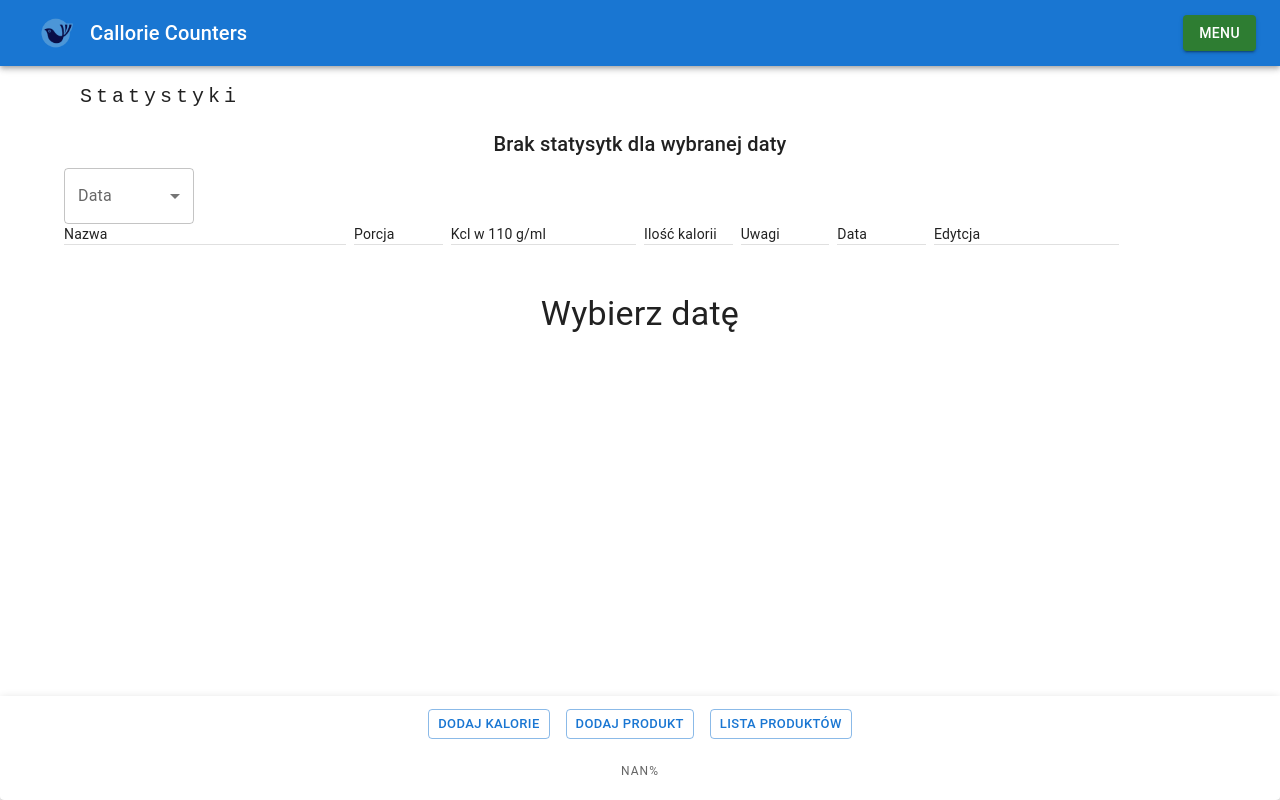
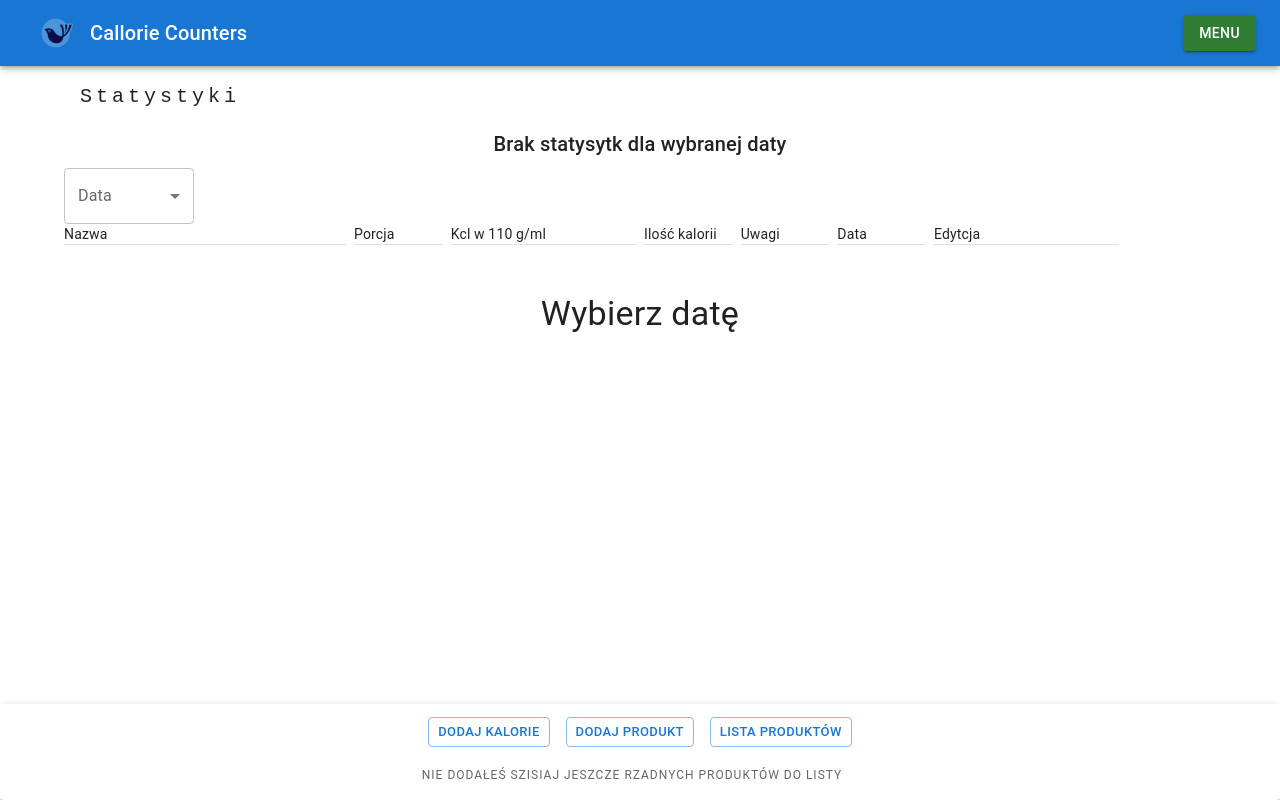
Before and after one commit to DominikPro/Counting-Calories-MERN-App, a React (Create React App) app: page /statistic in a window 1280 px wide. Built offline with nearby package versions, Linux system fonts and the light colour scheme.

Commit message:
Component rendering condition changed - CircularProgressCalorie. The indicator displayed at an unsuitable moment.

```diff
--- a/src/Components/CircularProgressCalorie/CircularProgressCalorie.jsx
+++ b/src/Components/CircularProgressCalorie/CircularProgressCalorie.jsx
@@ -15,6 +15,8 @@ function CircularProgressCalorie({ usedCalorieInPercent }) {
 	const [message2, setMessage2] = useState("");
 
 	useEffect(() => {
+		console.log(typeof usedCalorieInPercent);
+		console.log(usedCalorieInPercent);
 		if (usedCalorieInPercent === 0) {
 			setMessage1("Nie dodałeś szisiaj jeszcze rzadnych produktów do listy");
 		} else if (usedCalorieInPercent > 0 && usedCalorieInPercent <= 25) {
@@ -46,7 +48,7 @@ function CircularProgressCalorie({ usedCalorieInPercent }) {
 					{message1}
 				</Typography>
 			</Box>
-			{usedCalorieInPercent === 0 ? null : (
+			{usedCalorieInPercent ? (
 				<>
 					<Box sx={{ position: "relative", display: "inline-flex" }}>
 						<CircularProgress
@@ -76,7 +78,7 @@ function CircularProgressCalorie({ usedCalorieInPercent }) {
 						</Box>
 					</Box>
 				</>
-			)}
+			) : null}
 			<Box ml={1}>
 				<Typography variant="overline" component="div" color="text.secondary">
 					{message2}
@@ -96,10 +98,14 @@ CircularProgressCalorie.propTypes = {
 };
 
 export default function CircularStatic() {
-	const [progress, setProgress] = useState();
+	const [progress, setProgress] = useState(0);
 	const actDate = dayjs().format("DD.MM.YYYY");
 	const dailyCaloriesLimit = useSelector((state) => state.userSettings.dailyAmountOfCalories);
 	const toDayData = useSelector((state) => state.calories.filter((item) => item.date === actDate));
+
+	useEffect(() => {
+		setProgress(calcCalorie(0));
+	}, [toDayData]);
 
 	const calcCalorie = () => {
 		if (toDayData.length > 0) {
@@ -112,14 +118,10 @@ export default function CircularStatic() {
 					return a + b;
 				});
 
-			const usedCalorieInPercent = Math.round(usedCalorie / (dailyCaloriesLimit / 100));
+			let usedCalorieInPercent = Math.round(usedCalorie / (dailyCaloriesLimit / 100));
 			return usedCalorieInPercent;
 		} else return setProgress(0);
 	};
 
-	useEffect(() => {
-		setProgress(calcCalorie());
-	}, [toDayData]);
-
 	return <CircularProgressCalorie value={progress} usedCalorieInPercent={progress} />;
 }
```
